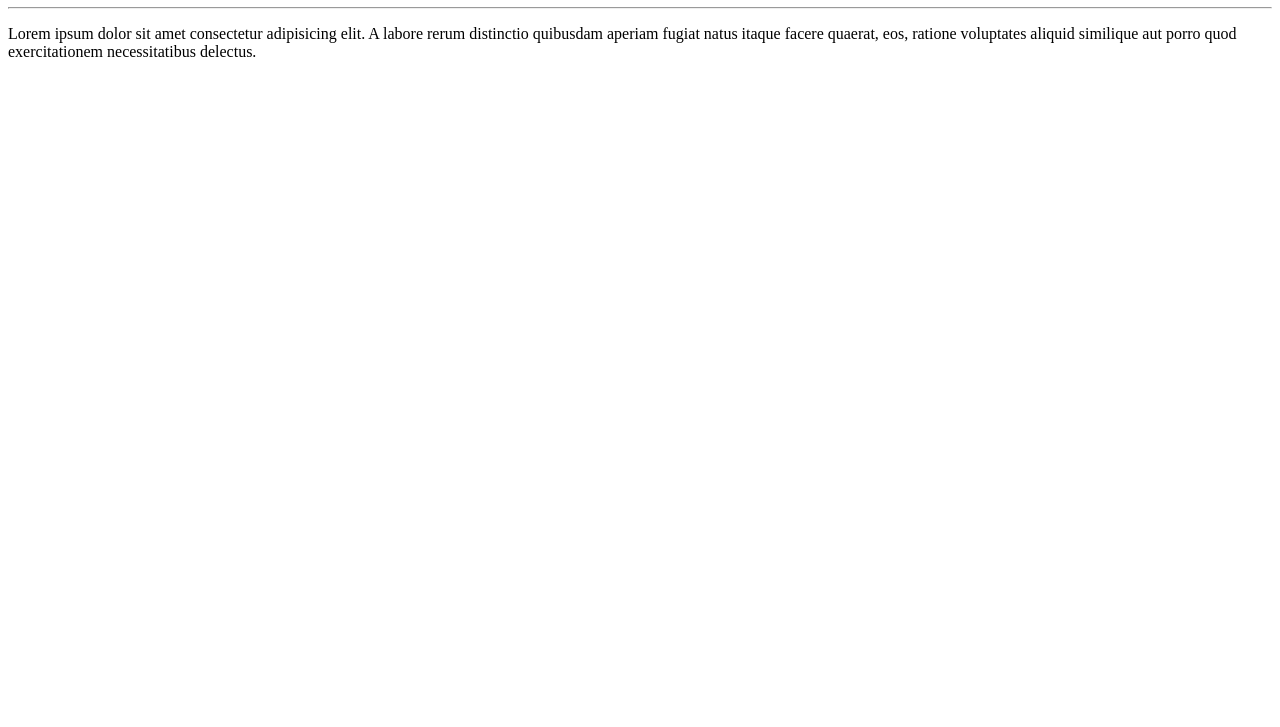
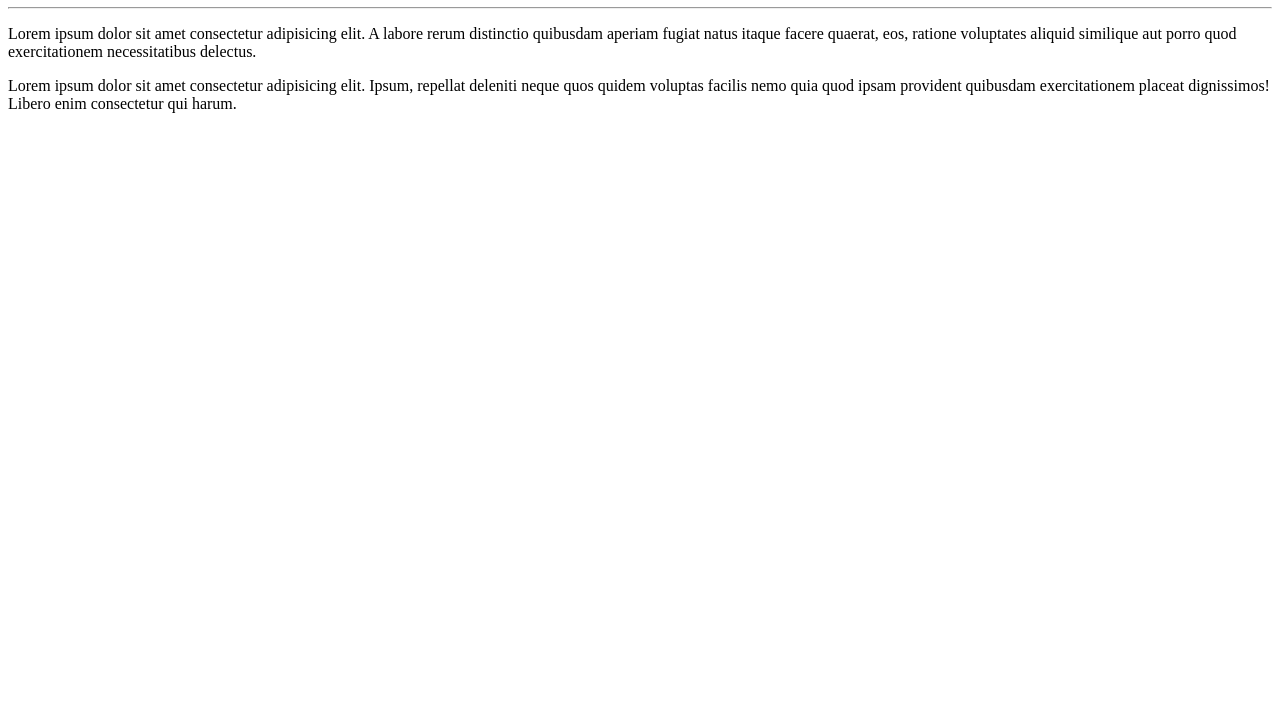
Before and after one commit to FlaRodrigo/Ola-Mundo, a plain HTML site: page site-exemplo/index.html in a window 1280 px wide. Shown: the part 73-800 px from the top of the page. Drawn offline with Linux system fonts and the light colour scheme.

Commit message:
adicionei um parágrafo

```diff
--- a/site-exemplo/index.html
+++ b/site-exemplo/index.html
@@ -9,5 +9,6 @@
     <h1>Olá, Mundo!</h1>
     <hr>
     <p>Lorem ipsum dolor sit amet consectetur adipisicing elit. A labore rerum distinctio quibusdam aperiam fugiat natus itaque facere quaerat, eos, ratione voluptates aliquid similique aut porro quod exercitationem necessitatibus delectus.</p>
+    <p>Lorem ipsum dolor sit amet consectetur adipisicing elit. Ipsum, repellat deleniti neque quos quidem voluptas facilis nemo quia quod ipsam provident quibusdam exercitationem placeat dignissimos! Libero enim consectetur qui harum.</p>
 </body>
 </html>
```
